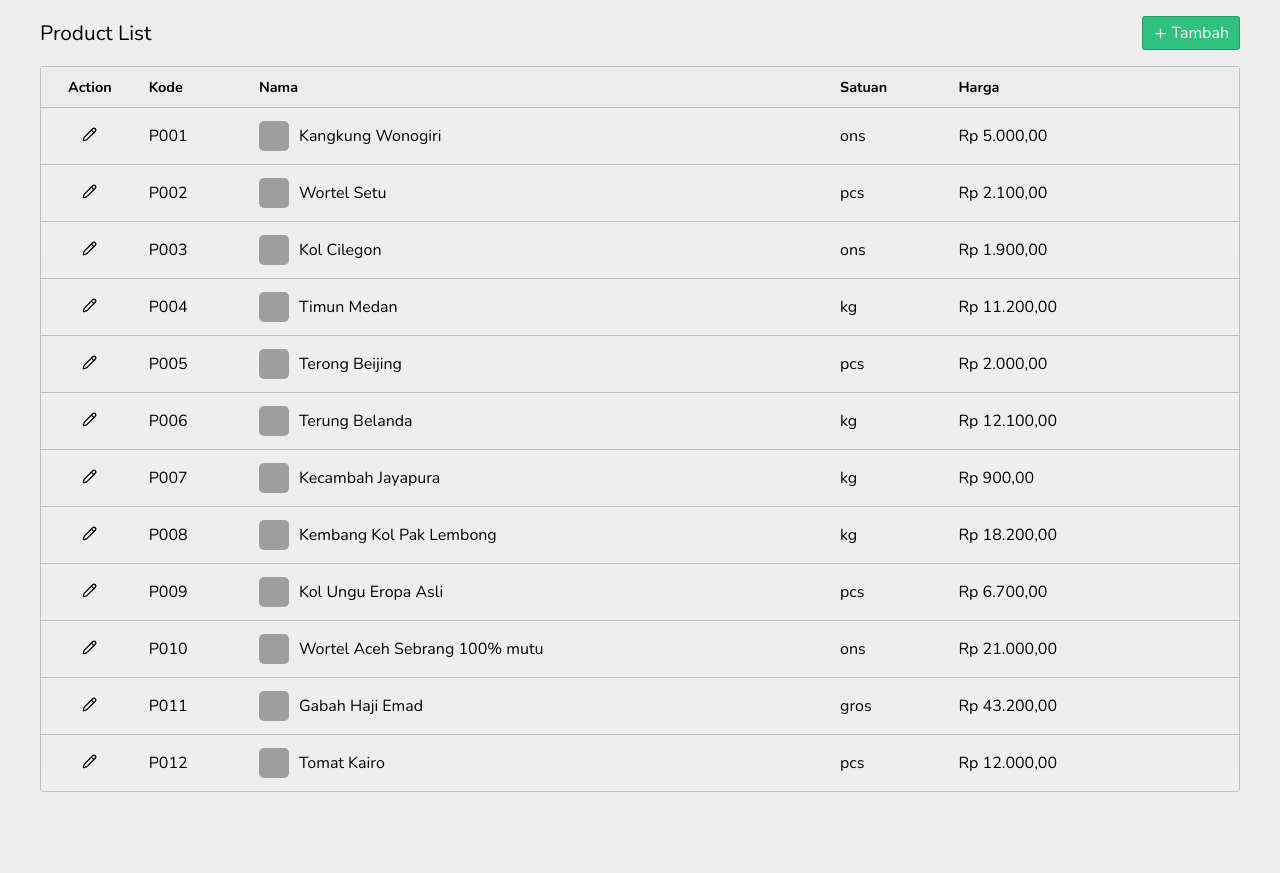
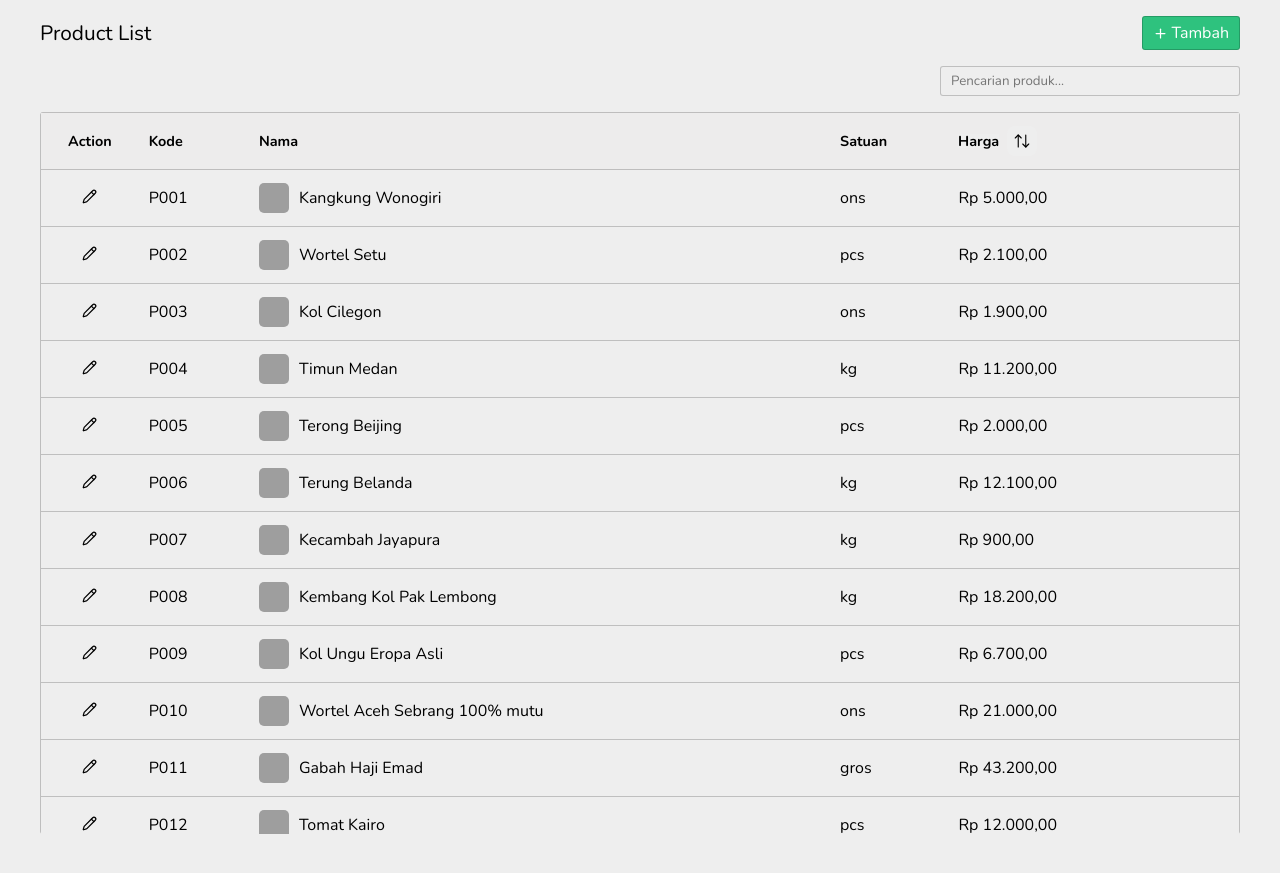
Before and after one commit to soranonvalid/FITKOM2025, a PHP site: page / in a window 1280 px wide. Shown: the top 873 px of the page. Run offline with PHP 8.4, Linux system fonts and the light colour scheme; data comes from the database, SQL or seed files in the repository; some libraries are stand-ins or nearby versions; grey boxes are pictures that could not be loaded.

Commit message:
add harga filter - no js

```diff
--- a/index.html
+++ b/index.html
@@ -294,6 +294,31 @@
           </div>
         </button>
       </header>
+      <div class="filter-container">
+        <div class="filter-produk">
+          <input
+            type="radio"
+            name="filter"
+            id="filter1"
+            class="filter-radio"
+            style="display: none"
+          />
+          <input
+            type="radio"
+            name="filter"
+            id="filter2"
+            class="filter-radio"
+            style="display: none"
+          />
+        </div>
+        <input
+          placeholder="Pencarian produk..."
+          type="text"
+          name="pencarian"
+          id="pencarian"
+          class="pencarian"
+        />
+      </div>
       <div class="wrapper">
         <table style="width: 100%">
           <colgroup>
@@ -309,7 +334,28 @@
               <th>Kode</th>
               <th>Nama</th>
               <th>Satuan</th>
-              <th>Harga</th>
+              <th style="display: flex; align-items: center; gap: 0.5rem">
+                <span>Harga</span>
+                <label for="filter" id="label-toggle"
+                  ><svg
+                    xmlns="http://www.w3.org/2000/svg"
+                    width="18"
+                    height="18"
+                    viewBox="0 0 24 24"
+                    fill="none"
+                    stroke="currentColor"
+                    stroke-width="1.5"
+                    stroke-linecap="round"
+                    stroke-linejoin="round"
+                    class="lucide lucide-arrow-up-down-icon lucide-arrow-up-down"
+                  >
+                    <path d="m21 16-4 4-4-4" />
+                    <path d="M17 20V4" />
+                    <path d="m3 8 4-4 4 4" />
+                    <path d="M7 4v16" />
+                  </svg>
+                </label>
+              </th>
             </tr>
           </thead>
           <tbody>
--- a/script/index.js
+++ b/script/index.js
@@ -25,7 +25,7 @@ const state = (initial) => {
   const get = () => value;
   const set = (newValue) => {
     value = newValue;
-    render();
+    render(searchKeyword());
   };
   return [get, set];
 };
@@ -57,6 +57,39 @@ $(function () {
   realTimeHarga("edit");
 });
 
+// filter radio
+let currentIndex = -1;
+$("#label-toggle").on("click", () => {
+  const radios = $(".filter-radio");
+  if (radios.length === 0) return;
+
+  currentIndex++;
+
+  if (currentIndex >= radios.length) {
+    radios.prop("checked", false);
+    $("#label-toggle").addClass("active-toggle");
+  } else {
+    radios.prop("checked", false);
+    radios.eq(currentIndex).prop("checked", true);
+    $("#label-toggle").addClass("active-toggle");
+  }
+
+  if (currentIndex == 1) {
+    $("#label-toggle").html(
+      `<svg xmlns="http://www.w3.org/2000/svg" width="18" height="18" viewBox="0 0 24 24" fill="none" stroke="currentColor" stroke-width="1.5" stroke-linecap="round" stroke-linejoin="round" class="lucide lucide-arrow-down-up-icon lucide-arrow-down-up"><path d="m3 16 4 4 4-4"/><path d="M7 20V4"/><path d="m21 8-4-4-4 4"/><path d="M17 4v16"/></svg>`
+    );
+  } else {
+    $("#label-toggle").html(
+      `<svg xmlns="http://www.w3.org/2000/svg" width="18" height="18" viewBox="0 0 24 24" fill="none" stroke="currentColor" stroke-width="1.5" stroke-linecap="round" stroke-linejoin="round" class="lucide lucide-arrow-up-down-icon lucide-arrow-up-down"><path d="m21 16-4 4-4-4"/><path d="M17 20V4"/><path d="m3 8 4-4 4 4"/><path d="M7 4v16"/></svg>`
+    );
+  }
+
+  if (currentIndex >= radios.length) {
+    currentIndex = -1;
+    $("#label-toggle").removeClass("active-toggle");
+  }
+});
+
 // quick validate
 $(".validate").on("input change", function () {
   const type = $(this).hasClass("create")
@@ -67,12 +100,28 @@ $(".validate").on("input change", function () {
   validationField(this);
 });
 
+$(".pencarian").on("input", (e) => {
+  const keyword = e.target.value;
+  setSearchKeyword(keyword);
+  render(keyword);
+});
+
 // render function
-export const render = () => {
+export const render = (keyword = "") => {
+  const search = keyword.toLowerCase().trim();
+
   $("tbody").html(
-    products().map(
-      // template
-      (product) => `
+    products()
+      .filter(
+        (product) =>
+          product.nama.toLowerCase().includes(search) ||
+          product.kode.toLowerCase().includes(search) ||
+          product.harga.toLowerCase().includes(search) ||
+          product.satuan.toLowerCase().includes(search)
+      )
+      .map(
+        // template
+        (product) => `
       <tr>
         <td class="action">
           <button class="default edit no-bg" data-id="${product?.id}">
@@ -103,12 +152,13 @@ export const render = () => {
         </td>
       </tr>
     `
-    )
+      )
   );
 };
 
 const [id, setId] = state(null);
 const [products, setProducts] = state([]);
+const [searchKeyword, setSearchKeyword] = state("");
 
 // Handling
 export const createDataHandler = async (data) => {
--- a/style/color-identifier.css
+++ b/style/color-identifier.css
@@ -30,6 +30,7 @@
   --b-primary-h: #26a269;
   --b-primary-h-inset: #208a59;
   --b-primary-h-shadow: #2cba79;
+  --b-hovered: rgba(0, 0, 0, 0.1);
 }
 
 /* dark mode */
@@ -52,5 +53,6 @@
     --color-border: rgba(135, 135, 135, 0.2);
 
     --color-fade: rgb(29, 29, 29);
+    --b-hovered: rgba(255, 255, 255, 0.1);
   }
 }
--- a/style/index.css
+++ b/style/index.css
@@ -90,7 +90,7 @@ button:not(.default) {
 .wrapper {
   margin: 1rem 0;
   overflow-x: auto;
-  max-height: 90dvh;
+  max-height: 80dvh;
   border-radius: 3px;
 }
 
@@ -454,3 +454,52 @@ form {
 .no-bg {
   background-color: transparent !important;
 }
+
+.filter-container {
+  width: 100%;
+  display: flex;
+  margin-top: 1rem;
+  justify-content: space-between;
+  input {
+    font-family: "Nunito", sans-serif;
+    padding: 5px 10px;
+    border: solid 1px var(--color-border);
+    border-radius: 3px;
+    max-width: 300px;
+
+    &:not(.ignore) {
+      width: 100%;
+      flex: 1;
+    }
+
+    &:focus {
+      outline: none;
+      border-color: var(--color-unique);
+    }
+
+    &[disabled] {
+      color: gray;
+    }
+  }
+  .filter-produk {
+    display: flex;
+  }
+}
+
+#label-toggle {
+  height: 30px;
+  width: 30px;
+  display: grid;
+  place-items: center;
+  border-radius: 0.5rem;
+  transition: all ease-in-out 100ms;
+  svg {
+    background-color: transparent !important;
+  }
+  &:hover {
+    cursor: pointer;
+  }
+}
+.active-toggle {
+  background-color: var(--b-hovered) !important;
+}
```
